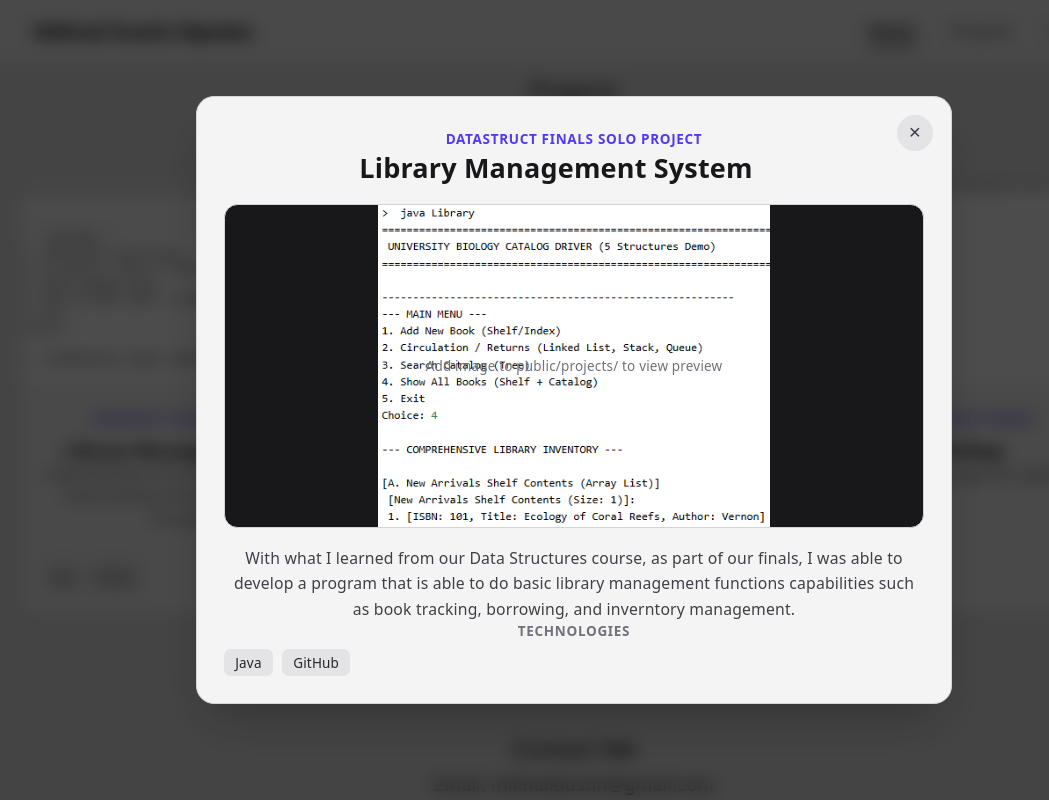
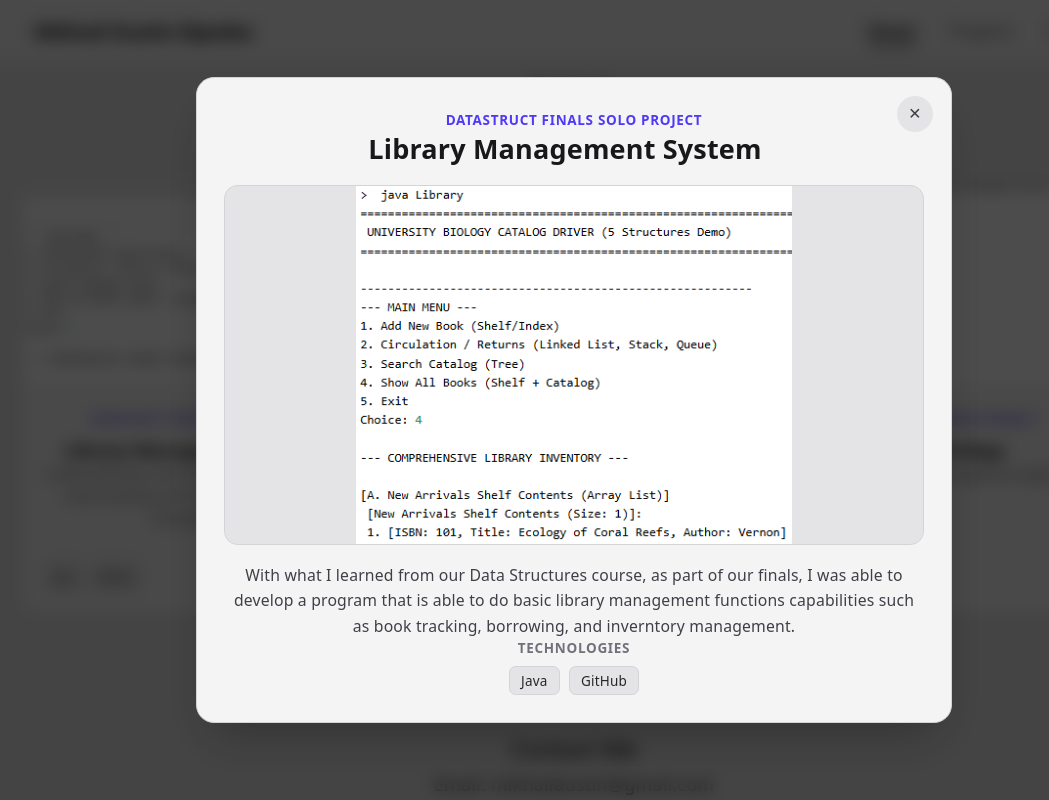
Before and after one commit to MikiBihon15/react-portfolio, a React (Vite) app: page / in a window 1280 px wide. Both pictures are taken after a click on the element 262 px from the left and 1142 px from the top of the page. Shown: the part 742-1542 px from the top of the page, without its empty margins (66-1115 px from the left). Built offline with nearby package versions, Linux system fonts and the light colour scheme.

Commit message:
fixed modal text

```diff
--- a/src/components/projects/projects.jsx
+++ b/src/components/projects/projects.jsx
@@ -106,29 +106,28 @@ function ProjectModal({ project, onClose }) {
         </button>
 
         {/* Title */}
-        <span className="text-xs font-semibold text-indigo-600 uppercase tracking-wider">
-          {project.tagline}
-        </span>
-        <h3 className="text-2xl font-bold text-zinc-900 mb-4 pr-8">
-          {project.title}
-        </h3>
+        <div className="text-center mb-4">
+          <span className="text-xs font-semibold text-indigo-600 uppercase tracking-wider">
+            {project.tagline}
+          </span>
+          <h3 className="text-2xl font-bold text-zinc-900 pr-4">
+            {project.title}
+          </h3>
+        </div>
 
         {/* Expanded Image Frame */}
-        <div className="w-full h-60 sm:h-72 bg-zinc-900 rounded-xl overflow-hidden mb-4 flex items-center justify-center border border-zinc-300 relative">
+        <div className="w-full h-64 sm:h-80 bg-zinc-200 rounded-xl overflow-hidden mb-4 flex items-center justify-center border border-zinc-300">
           <img
             src={project.images[activeImgIndex]}
             alt={project.title}
             onError={(e) => { e.target.style.display = 'none'; }}
             className="w-full h-full object-contain"
           />
-          <span className="text-zinc-500 text-xs absolute pointer-events-none">
-            Add image to public/projects/ to view preview
-          </span>
         </div>
 
-        {/* Thumbnails */}
+        {/* Thumbnails (if multiple images) */}
         {project.images.length > 1 && (
-          <div className="flex gap-2 mb-4">
+          <div className="flex justify-center gap-2 mb-4">
             {project.images.map((img, idx) => (
               <button
                 key={idx}
@@ -144,14 +143,14 @@ function ProjectModal({ project, onClose }) {
         )}
 
         {/* Project Description */}
-        <div className="space-y-4 text-zinc-700 text-sm leading-relaxed">
+        <div className="space-y-4 text-zinc-700 text-sm leading-relaxed text-center">
           <p>{project.fullDesc}</p>
 
           <div>
             <h4 className="text-xs font-semibold uppercase tracking-wider text-zinc-500 mb-2">Technologies</h4>
-            <div className="flex flex-wrap gap-2">
+            <div className="flex flex-wrap justify-center gap-2">
               {project.tech.map((t) => (
-                <span key={t} className="px-2.5 py-1 text-xs bg-zinc-200 text-zinc-800 rounded-md font-medium">
+                <span key={t} className="px-2.5 py-1 text-xs bg-zinc-200 text-zinc-800 rounded-md font-medium border border-zinc-300">
                   {t}
                 </span>
               ))}
```
